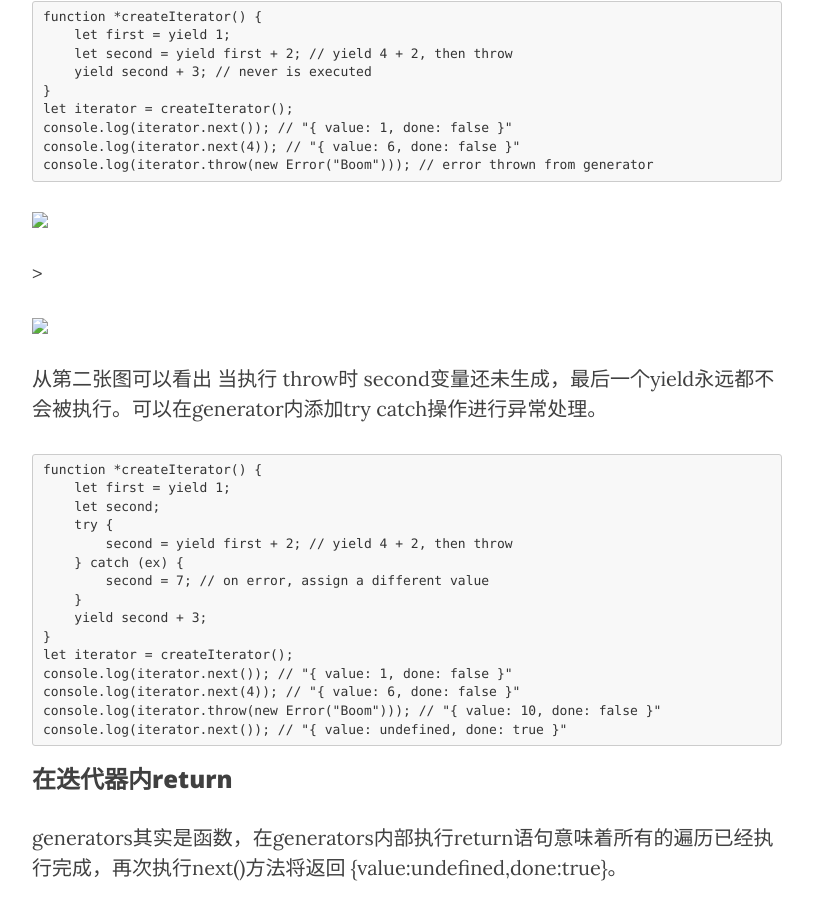
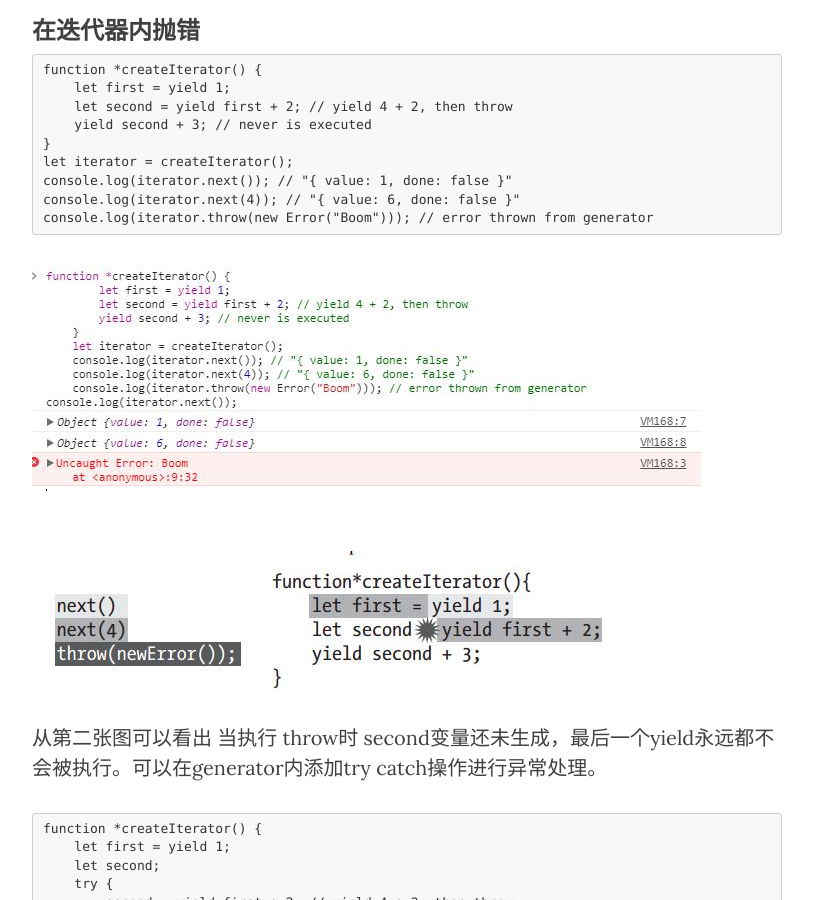
Before and after one commit to xubaoshi/xubaoshi.github.io, a Jekyll site: the page built from _posts/2017-07-20-es6-iterators-generators.md, in a window 1280 px wide and 900 px high, scrolled down 7988 px. Shown: the whole window, without its empty margins (233-1046 px from the left). Built offline with Jekyll 4.4.1, drawn with Linux system fonts in a browser that asks for light colours; nearby versions of some CDN libraries.

Commit message:
add iterator an genrator code

```diff
--- a/_posts/2017-07-20-es6-iterators-generators.md
+++ b/_posts/2017-07-20-es6-iterators-generators.md
@@ -120,7 +120,7 @@ ps:如果for of应用在没有Symbol.iterator接口的数据结构上将会抛
         console.log(value);
     }
 
-<img src="../img/iterators-generators/iterator-for-of-01.jpg" style="display:block;"/>
+<img src="/img/iterators-generators/iterator-for-of-01.jpg" style="display:block;"/>
 
 
 <h4>默认的Iterator</h4>
@@ -327,9 +327,9 @@ ES6的目标是对Unicode全面支持，字符串的内置迭代器也是基于
     console.log(iterator.next(4)); // "{ value: 6, done: false }"
     console.log(iterator.throw(new Error("Boom"))); // error thrown from generator
 
-<img src="../img/iterators-generators/iterator-throw-error02.jpg" style="display:block;"/><br/>>
+<img src="/img/iterators-generators/iterator-throw-error02.jpg" style="display:block;"/><br/>
 
-<img src="../img/iterators-generators/iterator-throw-error01.jpg" style="display:block;"/>
+<img src="/img/iterators-generators/iterator-throw-error01.jpg" style="display:block;"/>
 
 从第二张图可以看出 当执行 throw时 second变量还未生成，最后一个yield永远都不会被执行。可以在generator内添加try catch操作进行异常处理。
 
```
